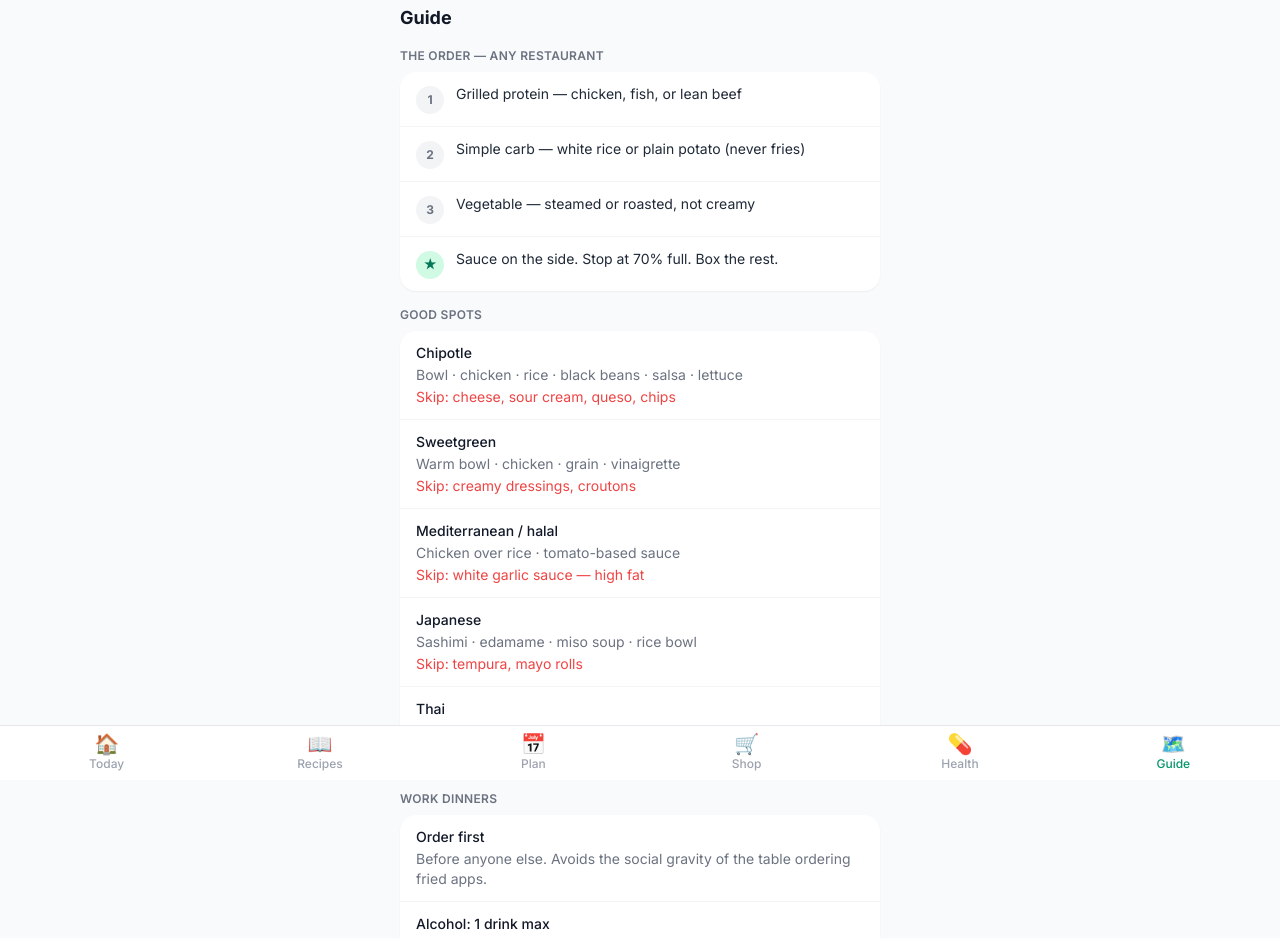
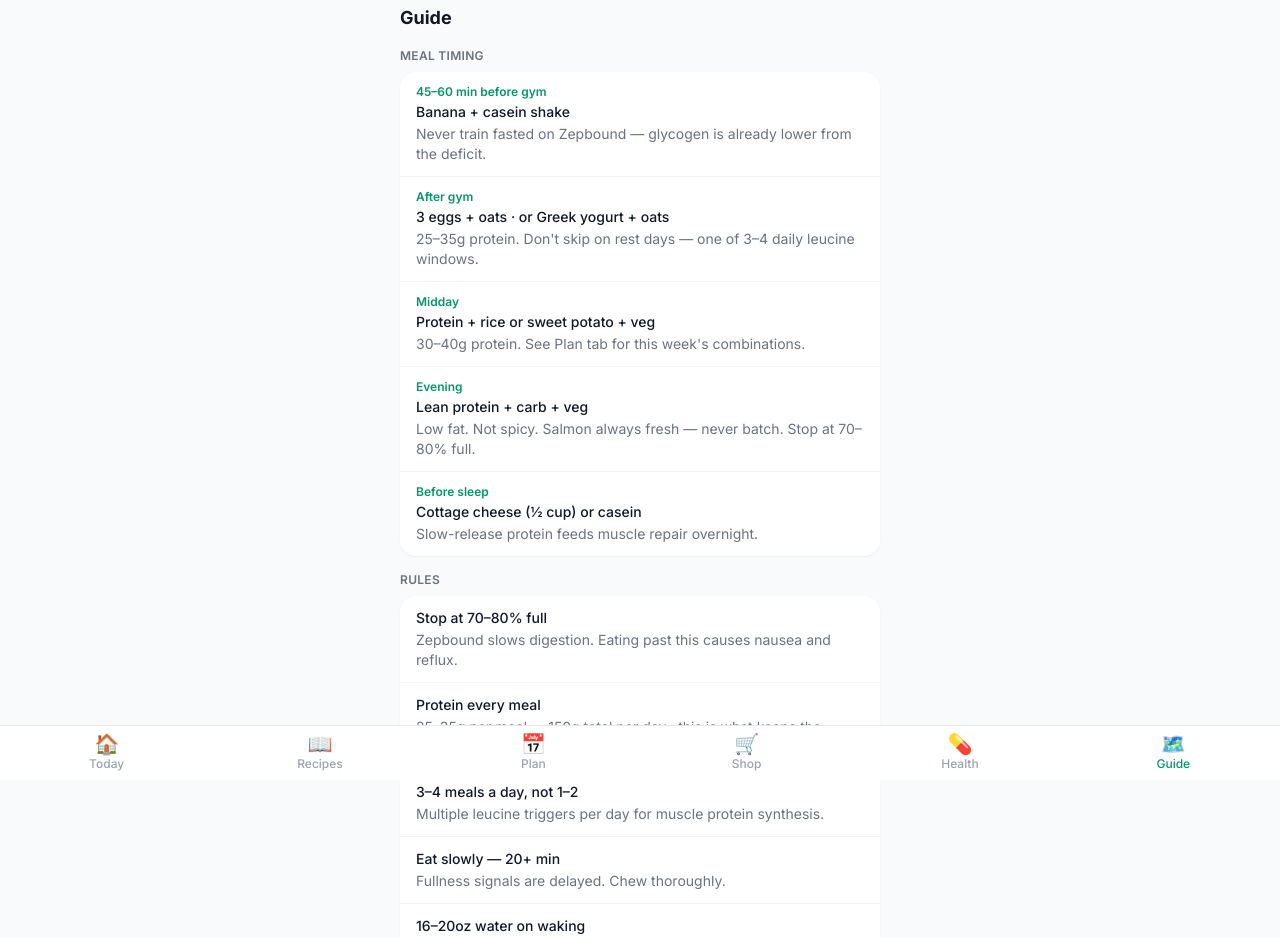
Before and after one commit to onabavian/oliver-health, a Next.js app: page /guide in a window 1280 px wide. Shown: the part 20-958 px from the top of the page. Built offline with nearby package versions, Linux system fonts and the light colour scheme.

Commit message:
feat: move meal timing and rules into Guide tab

```diff
--- a/app/(protected)/guide/page.tsx
+++ b/app/(protected)/guide/page.tsx
@@ -3,7 +3,41 @@ export default function GuidePage() {
     <>
       <h1 className="text-lg font-bold text-gray-900 mb-4">Guide</h1>
 
-      <p className="text-xs font-semibold text-gray-500 uppercase tracking-wide mb-2">The order — any restaurant</p>
+      {/* Meal timing — moved from old Food tab */}
+      <p className="text-xs font-semibold text-gray-500 uppercase tracking-wide mb-2">Meal timing</p>
+      <div className="bg-white rounded-2xl shadow-sm overflow-hidden mb-4">
+        {[
+          { badge: '45–60 min before gym', title: 'Banana + casein shake', desc: 'Never train fasted on Zepbound — glycogen is already lower from the deficit.' },
+          { badge: 'After gym', title: '3 eggs + oats · or Greek yogurt + oats', desc: '25–35g protein. Don\'t skip on rest days — one of 3–4 daily leucine windows.' },
+          { badge: 'Midday', title: 'Protein + rice or sweet potato + veg', desc: '30–40g protein. See Plan tab for this week\'s combinations.' },
+          { badge: 'Evening', title: 'Lean protein + carb + veg', desc: 'Low fat. Not spicy. Salmon always fresh — never batch. Stop at 70–80% full.' },
+          { badge: 'Before sleep', title: 'Cottage cheese (½ cup) or casein', desc: 'Slow-release protein feeds muscle repair overnight.' },
+        ].map((item, i, arr) => (
+          <div key={item.badge} className={`px-4 py-3 ${i < arr.length - 1 ? 'border-b border-gray-100' : ''}`}>
+            <p className="text-xs font-semibold text-emerald-600 mb-0.5">{item.badge}</p>
+            <p className="font-medium text-gray-900 text-sm">{item.title}</p>
+            <p className="text-sm text-gray-500 mt-0.5">{item.desc}</p>
+          </div>
+        ))}
+      </div>
+
+      <p className="text-xs font-semibold text-gray-500 uppercase tracking-wide mb-2">Rules</p>
+      <div className="bg-white rounded-2xl shadow-sm overflow-hidden mb-4">
+        {[
+          { title: 'Stop at 70–80% full', desc: 'Zepbound slows digestion. Eating past this causes nausea and reflux.' },
+          { title: 'Protein every meal', desc: '25–35g per meal · ~150g total per day · this is what keeps the muscle.' },
+          { title: '3–4 meals a day, not 1–2', desc: 'Multiple leucine triggers per day for muscle protein synthesis.' },
+          { title: 'Eat slowly — 20+ min', desc: 'Fullness signals are delayed. Chew thoroughly.' },
+          { title: '16–20oz water on waking', desc: 'Before coffee, before food. Fixes water consistency.' },
+        ].map((rule, i, arr) => (
+          <div key={rule.title} className={`px-4 py-3 ${i < arr.length - 1 ? 'border-b border-gray-100' : ''}`}>
+            <p className="font-medium text-gray-900 text-sm">{rule.title}</p>
+            <p className="text-sm text-gray-500 mt-0.5">{rule.desc}</p>
+          </div>
+        ))}
+      </div>
+
+      <p className="text-xs font-semibold text-gray-500 uppercase tracking-wide mb-2">Eating out</p>
       <div className="bg-white rounded-2xl shadow-sm overflow-hidden mb-4">
         {[
           { num: '1', text: 'Grilled protein — chicken, fish, or lean beef', star: false },
```
